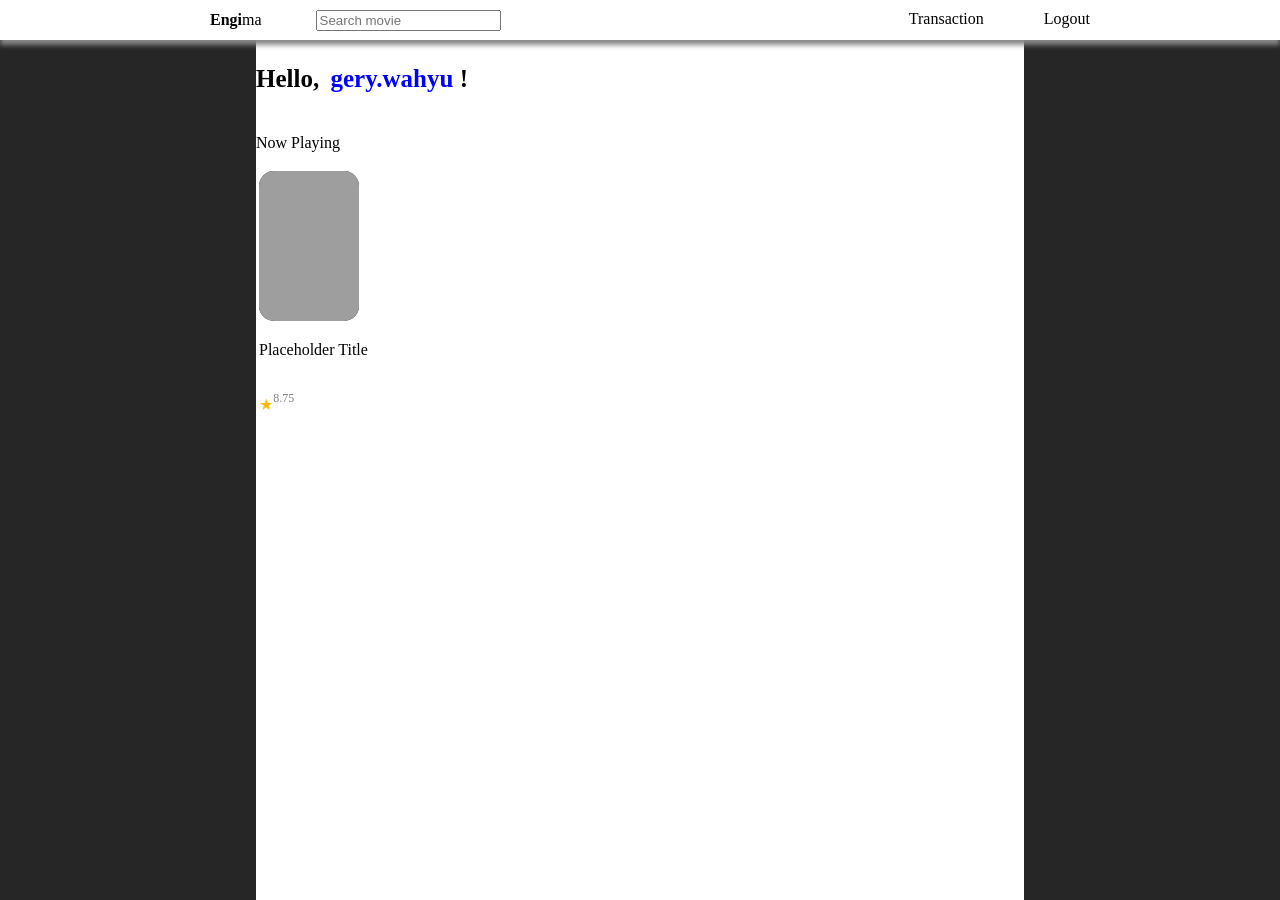
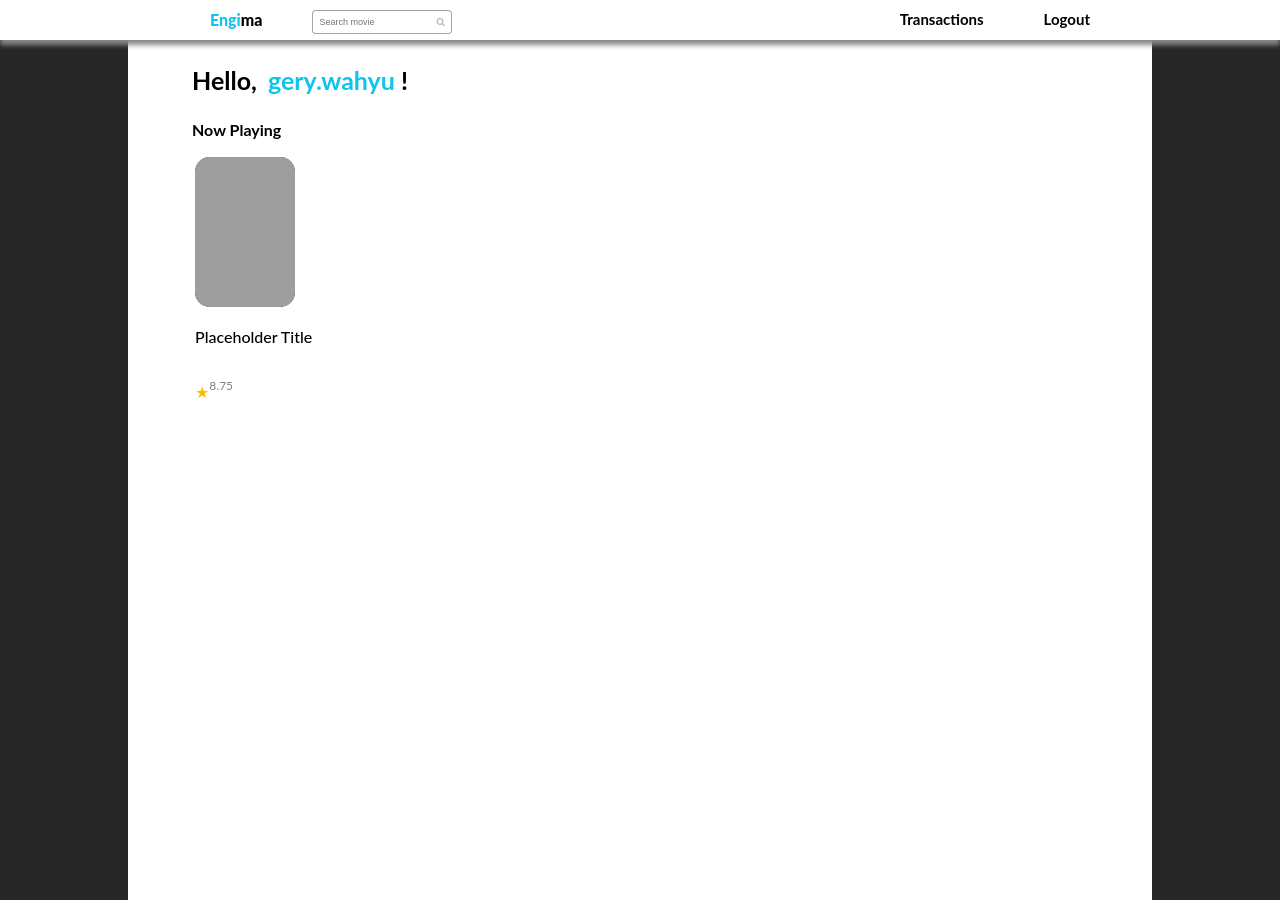
Before and after one commit to lydiaastrella/engima-cinema-web-app, a PHP site: page /page/home.html in a window 1280 px wide. Run offline with PHP 8.4, Linux system fonts and the light colour scheme; grey boxes are pictures that could not be loaded.

Commit message:
fixing navbar and maincontainer

```diff
--- a/css/home.css
+++ b/css/home.css
@@ -1,5 +1,6 @@
 body {
 	margin: 0;
+	font-family: Lato;
 }
 .navbar {
 	display: block;
@@ -16,19 +17,52 @@ body {
 	margin: 0px 150px 0px;
 	padding: 10px;
 }
+
+.navbar #Engi {
+	margin: 0px 0px 0px 50px;
+	float: left;
+	color: #0dc4ed;
+	font-weight: 800;
+}
+
+.navbar #ma{
+	margin: 0px 50px 0px 0px;
+	float: left;
+	font-weight: 800;
+}
+
+.navbar-box input{
+	padding: 6px 0px 6px 6px;
+    border: 1px solid #a5a5a5;
+	border-right: none;
+	border-radius: 4px 0px 0px 4px;
+    font-size: 9px;
+	float: left;
+}
+
+.navbar-box button{
+	padding: 6px 6px 6px 0px;
+	background: white;
+	color: #b7b7b7;
+	font-size: 9px;
+	border: 1px solid #a5a5a5;
+	border-left: none; /* Prevent double borders */
+	border-radius: 0px 4px 4px 0px;
+	cursor: pointer;
+	float: left;
+}
+
 .menu {
 	float: right;
 	margin: 0px 30px 0px;
-}
-
-#logo {
-	margin: 0px 50px 0px;
+	font-weight: bold;
+	font-size: 15px;
 }
 
 .asideleft{
 position: fixed;
 left: 0;
-width: 20%;
+width: 10%;
 height: 100%;
 background-color: #262626;
 }
@@ -36,15 +70,17 @@ background-color: #262626;
 .asideright{
 position: fixed;
 right: 0;
-width: 20%;
+width: 10%;
 height: 100%;
 background-color: #262626;
 }
 
 .maincontainer{
 	margin-top: 40px;
-	margin-left: 20%;
-	margin-right: 80%;
+	margin-left: 10%;
+	margin-right: 90%;
+	padding-left: 5%;
+	padding-right: 5%;
 	background-color: white;
 	white-space: nowrap;
 }
@@ -60,14 +96,16 @@ background-color: #262626;
 
 		.textusername{
 			display: inline-block;
-			color: blue;
+			color: #0dc4ed;
 		}
 
 	.nowplaying{
-
+		margin-top: 0px;
+		margin-bottom: 15px;
 	}
 		.textnowplaying{
-
+			display: inline;
+			font-weight: bold;
 		}
 
 	.mainlistmoviecontainer{
--- a/page/home.html
+++ b/page/home.html
@@ -4,14 +4,17 @@
 	<title>Home</title>
 	<meta name="viewport" content="width=device-width, initial-scale=1.0">
 	<link rel="stylesheet" href="../css/home.css">
+	<link rel="stylesheet" href="https://cdnjs.cloudflare.com/ajax/libs/font-awesome/4.7.0/css/font-awesome.min.css">
 </head>
 <body>
 	<div class="navbar">
 		<div class="navbar-box">
-			<a id="logo"><strong>Engi</strong>ma</a>
+			<p id="Engi">Engi</p>
+			<p id="ma">ma</p>
 			<input type="text" placeholder="Search movie">
+			<button type="searchbutton"><i class="fa fa-search"></i></button>
 			<a class="menu">Logout</a>
-			<a class="menu">Transaction</a>
+			<a class="menu">Transactions</a>
 		</div>
 	</div>
 	<aside class="asideleft">
```
